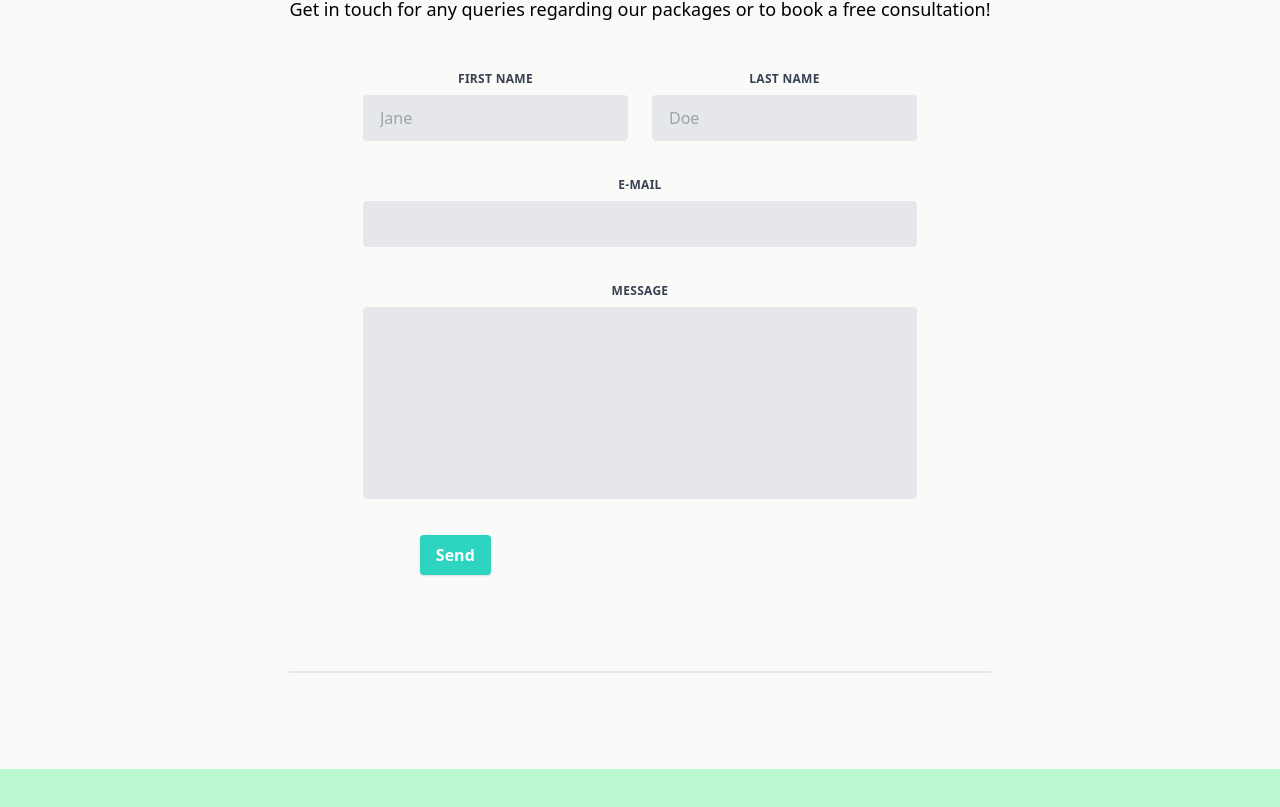
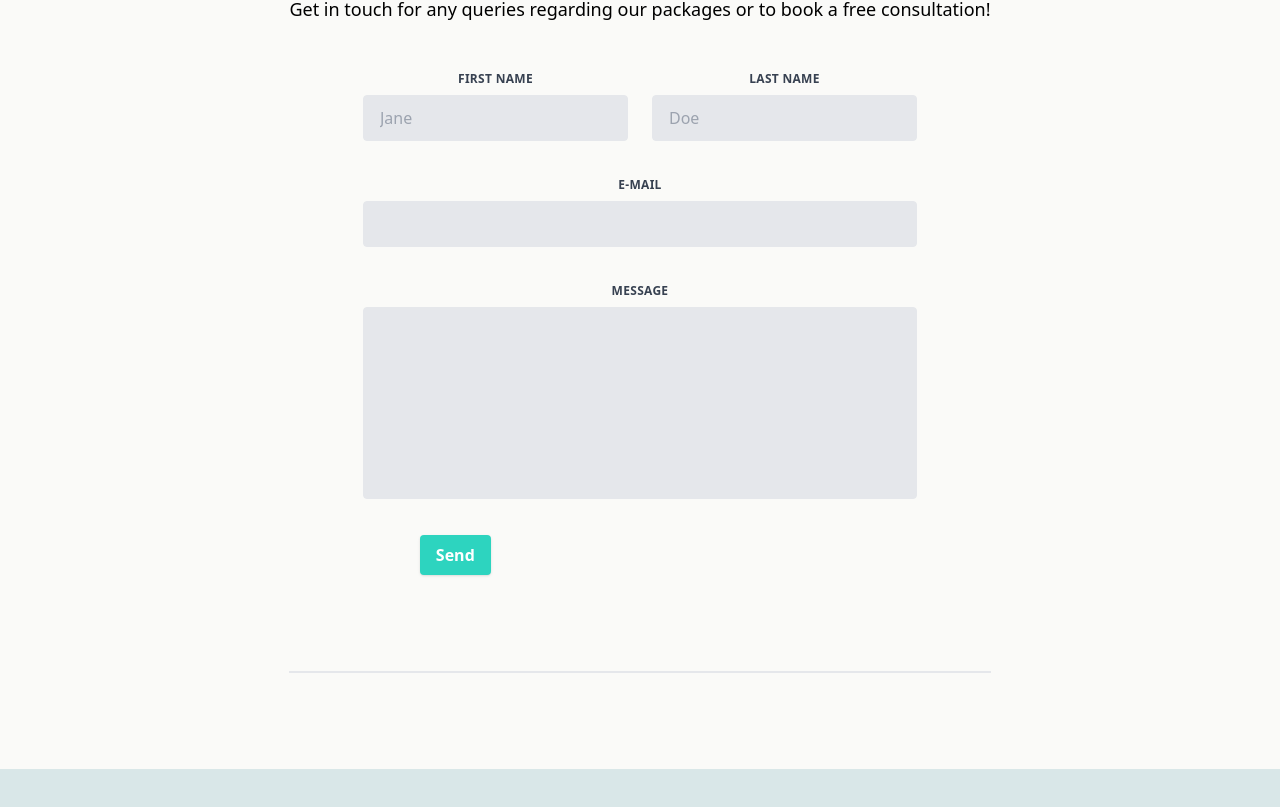
Before and after one commit to Folka2134/mum-site, a React (Create React App) app: page / in a window 1280 px wide. Shown: the part 3303-4110 px from the top of the page. Built offline with nearby package versions, Linux system fonts and the light colour scheme.

Commit message:
updated footer colour

```diff
--- a/src/components/Footer.component.jsx
+++ b/src/components/Footer.component.jsx
@@ -2,6 +2,6 @@ import React from 'react'
 
 export const Footer = () => {
   return (
-    <div className='bg-green-200 h-12 w-full'></div>
+    <div className='bg-[#D9E7E8] h-12 w-full'></div>
   )
 }
```
